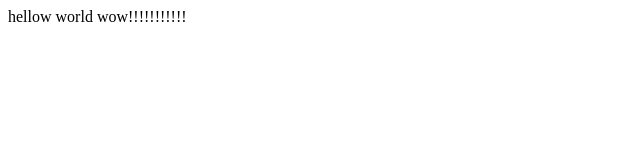
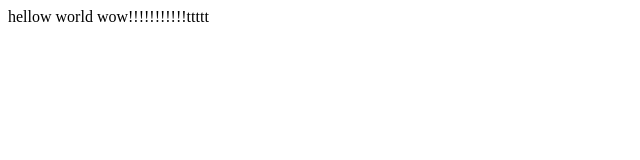
Before and after one commit to minseon1203/homework, a plain HTML site: page test.html in a window 1280 px wide. Shown: the full height of the page, 0-640 px from the left. Drawn offline with Linux system fonts and the light colour scheme.

Commit message:
Update test.html

```diff
--- a/test.html
+++ b/test.html
@@ -6,6 +6,6 @@
 </head>
 <body>
 hellow world
-wow!!!!!!!!!!!
+wow!!!!!!!!!!!ttttt
 </body>
 </html>
```
